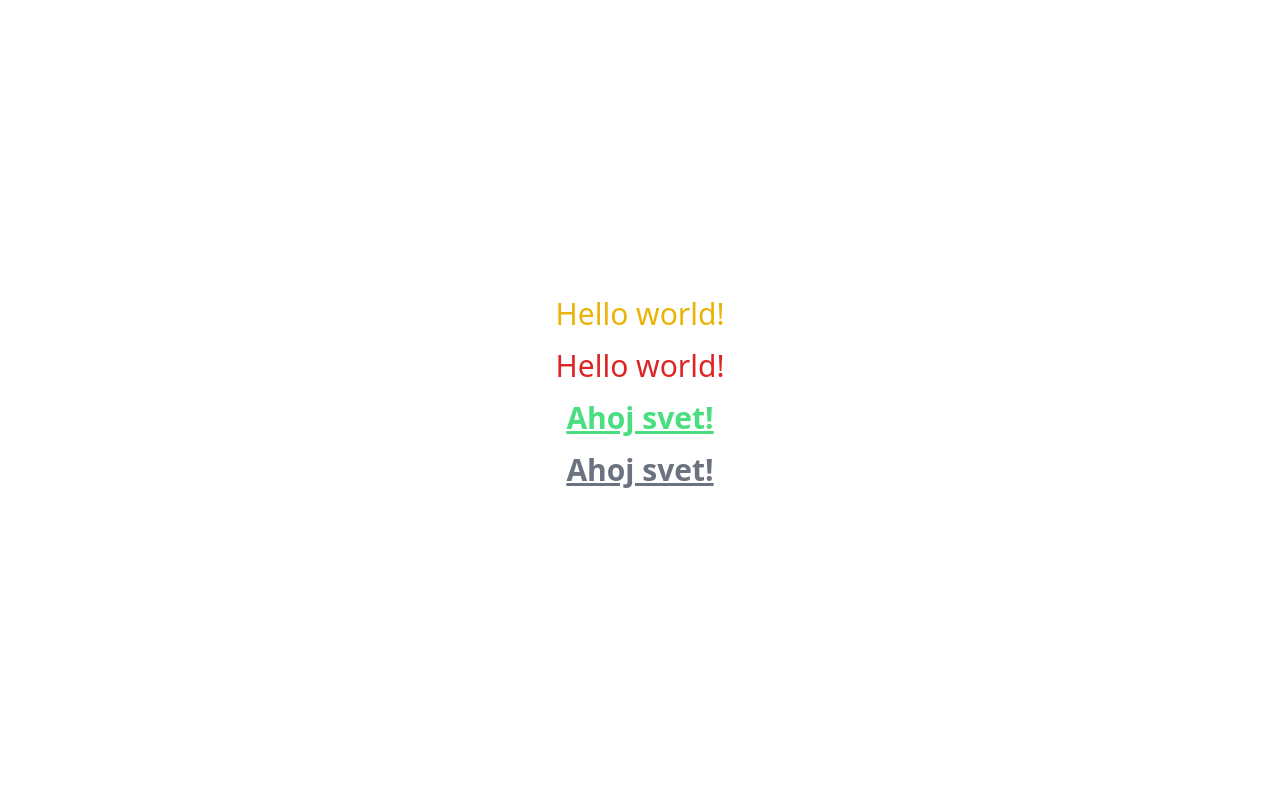
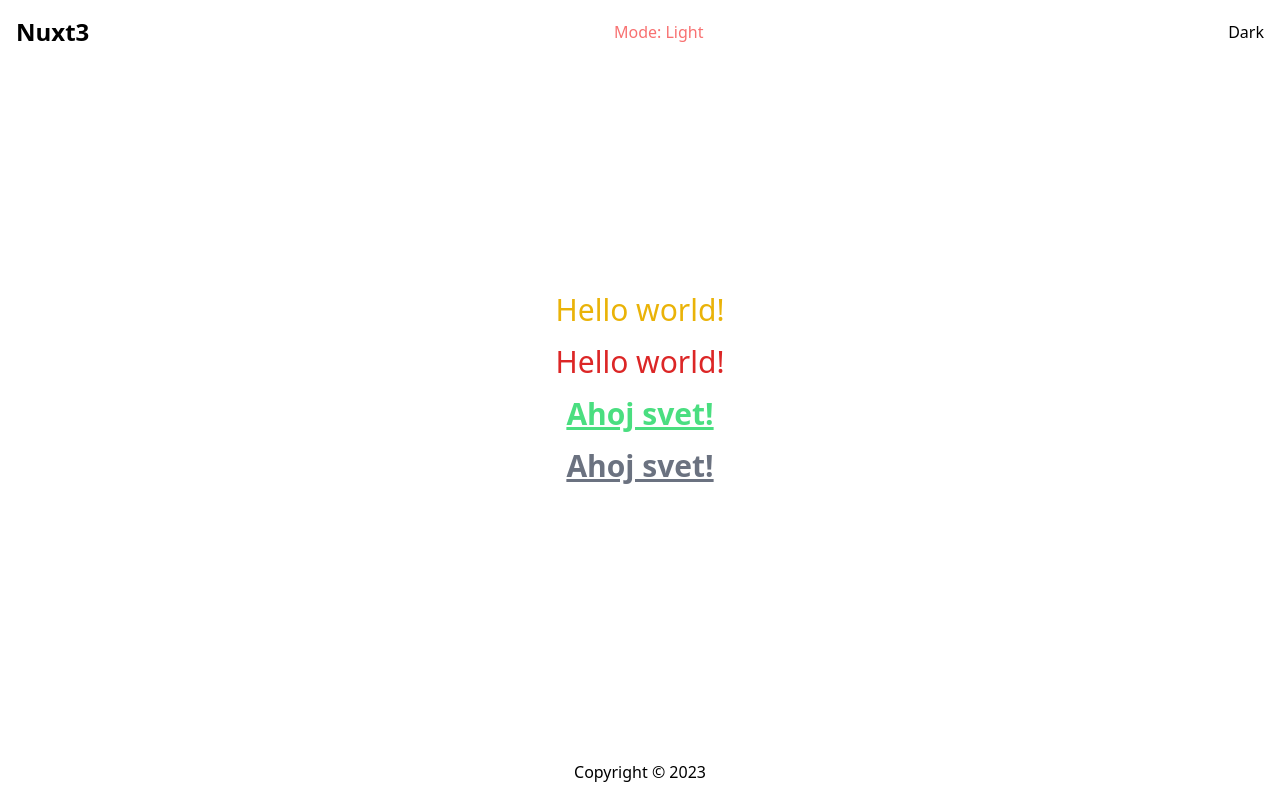
Before and after one commit to devpora/step-by-step-example-nuxt3-tailwind-restapi-pinia, a Nuxt app: page / in a window 1280 px wide. Built offline with nearby package versions, Linux system fonts and the light colour scheme.

Commit message:
Add darkmode

```diff
--- a/pages/index.vue
+++ b/pages/index.vue
@@ -1,5 +1,31 @@
+<script setup lang="ts">
+const isDark = ref<boolean>(false)
+const changeDark = () => {
+  isDark.value = !isDark.value;
+  if (isDark.value) {
+    document.body.classList.add('dark')
+  } else {
+    document.body.classList.remove('dark')
+  }
+}
+</script>
+
 <template>
-  <div class="flex flex-col items-center justify-center h-screen">
+  <div
+      :class="{ 'dark': isDark }"
+      class="flex flex-col h-screen bg-white text-black dark:bg-gray-900 dark:text-white"
+  >
+    <header class="text-gray-800 py-4 fixed w-full z-10 bg-white dark:bg-gray-900">
+      <div class="container mx-auto flex justify-between items-center px-4 text-black dark:text-white">
+        <h1 class="text-2xl font-bold">Nuxt3</h1>
+        <span class="text-black-700 text-red-400 dark:text-green-400">Mode: {{isDark ? 'Dark'  : 'Light'}}</span>
+        <button class="hover:text-orange-700 hover:dark:text-orange-200" @click="changeDark">
+          {{isDark ? 'Light'  : 'Dark'}}
+        </button>
+      </div>
+    </header>
+    <main class="container mx-auto px-4 py-8 flex-grow flex items-center justify-center pt-20">
+      <div class="flex flex-col items-center justify-center">
         <h1 class="text-3xl font-extralight text-yellow-500 mb-4">
           Hello world!
         </h1>
@@ -13,4 +39,11 @@
           Ahoj svet!
         </h4>
       </div>
+    </main>
+    <footer class="py-4">
+      <div class="container mx-auto px-4">
+        <p class="text-center">Copyright © {{ new Date().getFullYear() }}</p>
+      </div>
+    </footer>
+  </div>
 </template>
--- a/tailwind.config.js
+++ b/tailwind.config.js
@@ -1,5 +1,6 @@
 /** @type {import('tailwindcss').Config} */
 module.exports = {
+  darkMode: 'class',
   content: [
     "./components/**/*.{js,vue,ts}",
     "./layouts/**/*.vue",
```
Also changed, not shown: 1 other file (tests, documents, lock files or other folders). Lines whose indentation alone changed are shown as unchanged.
